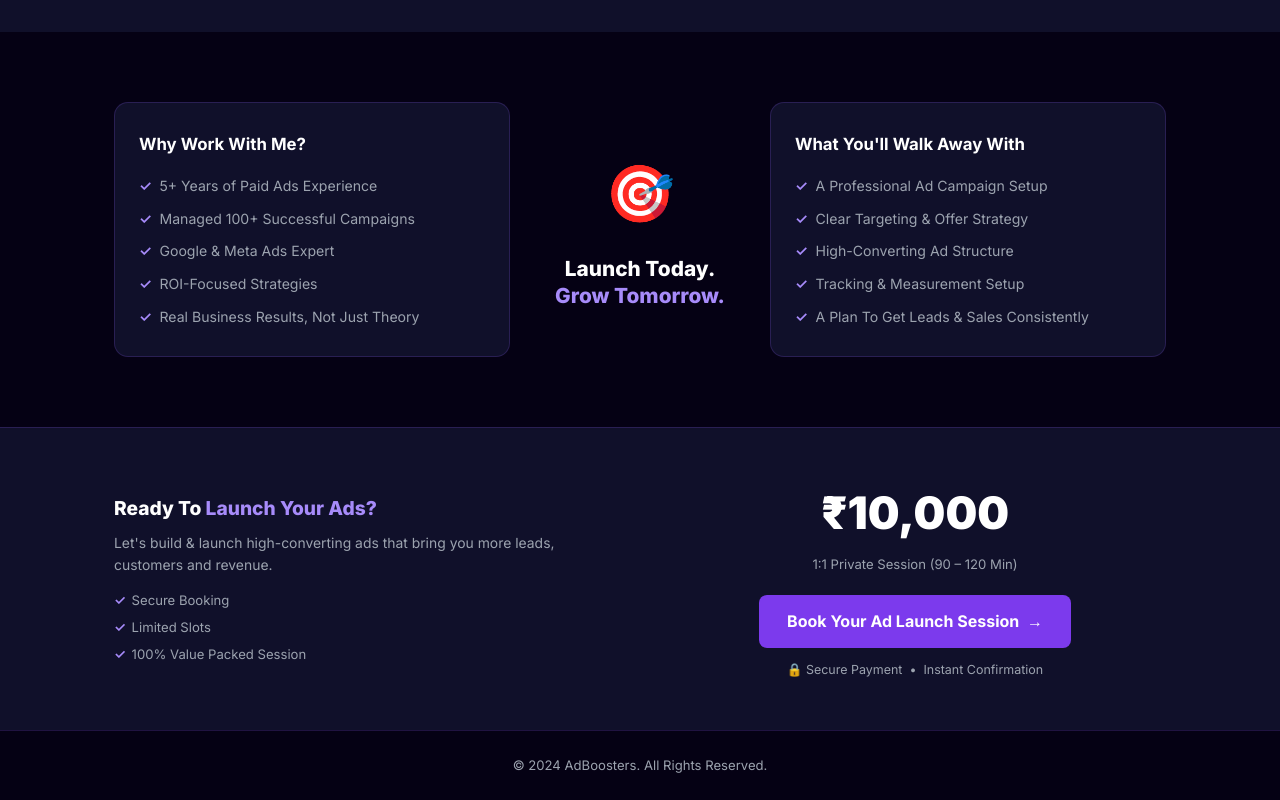
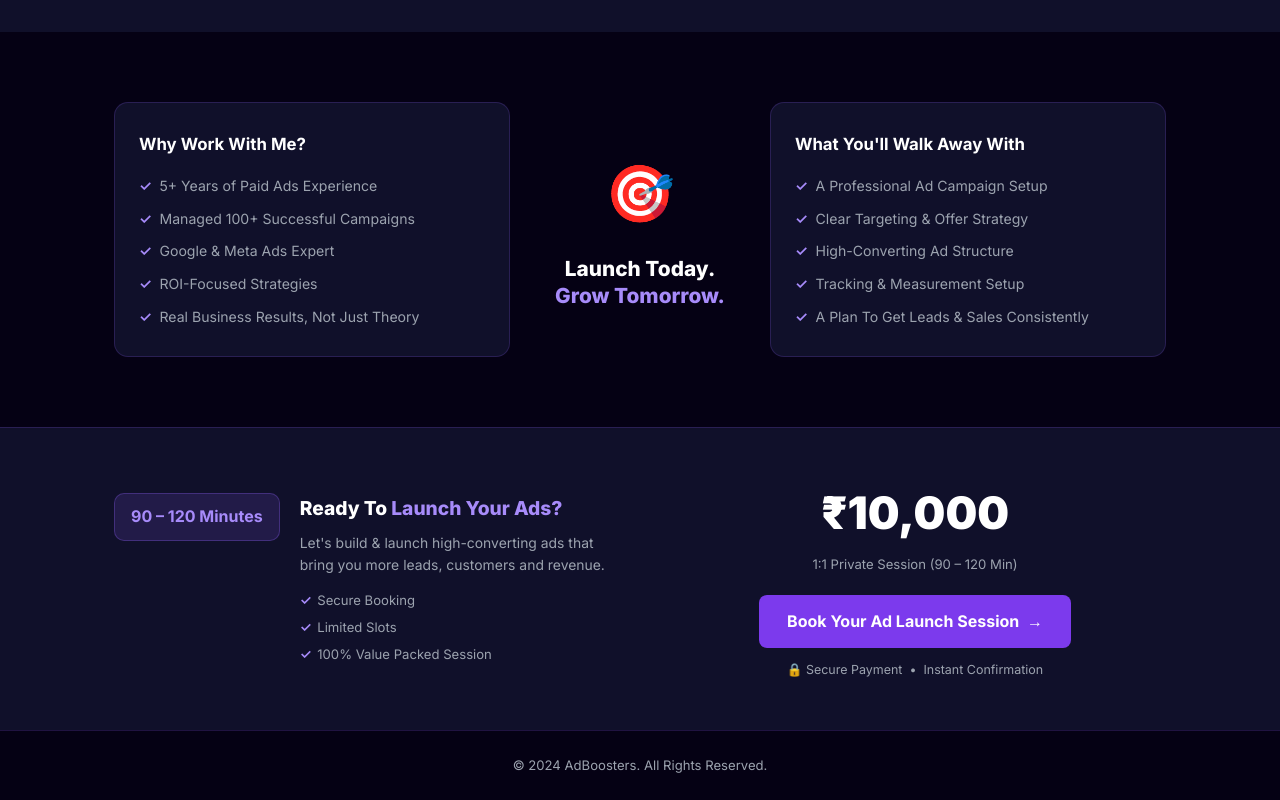
Before and after one commit to Adboostersindia/claude-projects, a React (Vite) app: page / in a window 1280 px wide. Shown: the part 1459-2259 px from the top of the page. Built offline with nearby package versions, Linux system fonts and the light colour scheme.

Commit message:
Auto-commit: 2026-05-30 15:35:19

```diff
--- a/src/components/CTASection.css
+++ b/src/components/CTASection.css
@@ -5,6 +5,18 @@
 .cta-grid { display: grid; grid-template-columns: 1fr 1fr; gap: 48px; align-items: center; }
 
 .cta-left { display: flex; gap: 20px; align-items: flex-start; }
+
+.cta-duration {
+  font-size: 1rem;
+  font-weight: 700;
+  color: #a78bfa;
+  background: rgba(139, 92, 246, 0.15);
+  border: 1px solid rgba(139, 92, 246, 0.3);
+  border-radius: 10px;
+  padding: 10px 16px;
+  white-space: nowrap;
+  flex-shrink: 0;
+}
 
 .cta-icon {
   font-size: 2.2rem;
--- a/src/components/CTASection.jsx
+++ b/src/components/CTASection.jsx
@@ -5,6 +5,7 @@ export default function CTASection() {
     <section className="cta-section" id="book">
       <div className="container cta-grid">
         <div className="cta-left">
+          <div className="cta-duration">90 – 120 Minutes</div>
           <div>
             <h3>Ready To <span className="purple">Launch Your Ads?</span></h3>
             <p>Let's build &amp; launch high-converting ads that bring you more leads, customers and revenue.</p>
```
